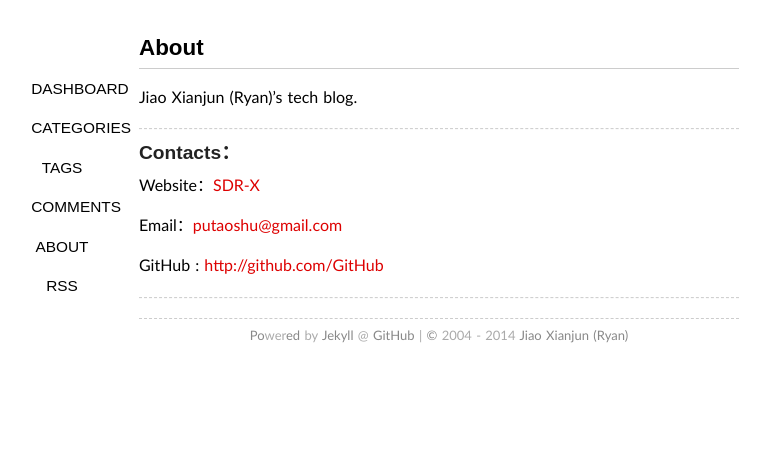
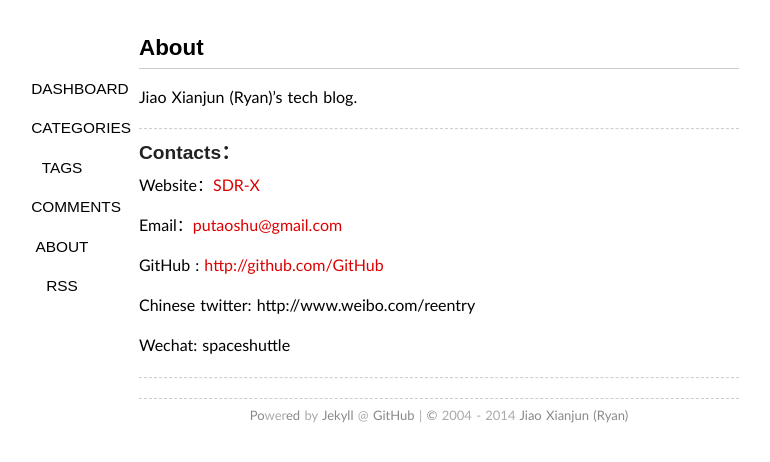
Before and after one commit to sdr-x/sdr-x.github.io, a Jekyll site: the page built from about/index.md, in a window 1280 px wide. Shown: the top 462 px of the page, without its empty margins (201-971 px from the left). Built offline with Jekyll 4.4.1, drawn with Linux system fonts in a browser that asks for light colours; some web fonts are replaced; Markdown is read by kramdown in place of the engine named in the settings.

Commit message:
Update index.md

```diff
--- a/about/index.md
+++ b/about/index.md
@@ -19,4 +19,10 @@ Email：[{{ site.email }}](mailto:{{ site.email }})
 
 GitHub : [http://github.com/{{ site.github }}](http://github.com/{{ site.github }})
 
+Chinese twitter: http://www.weibo.com/reentry
+
+Wechat: spaceshuttle
+
+
+
 ----
```
